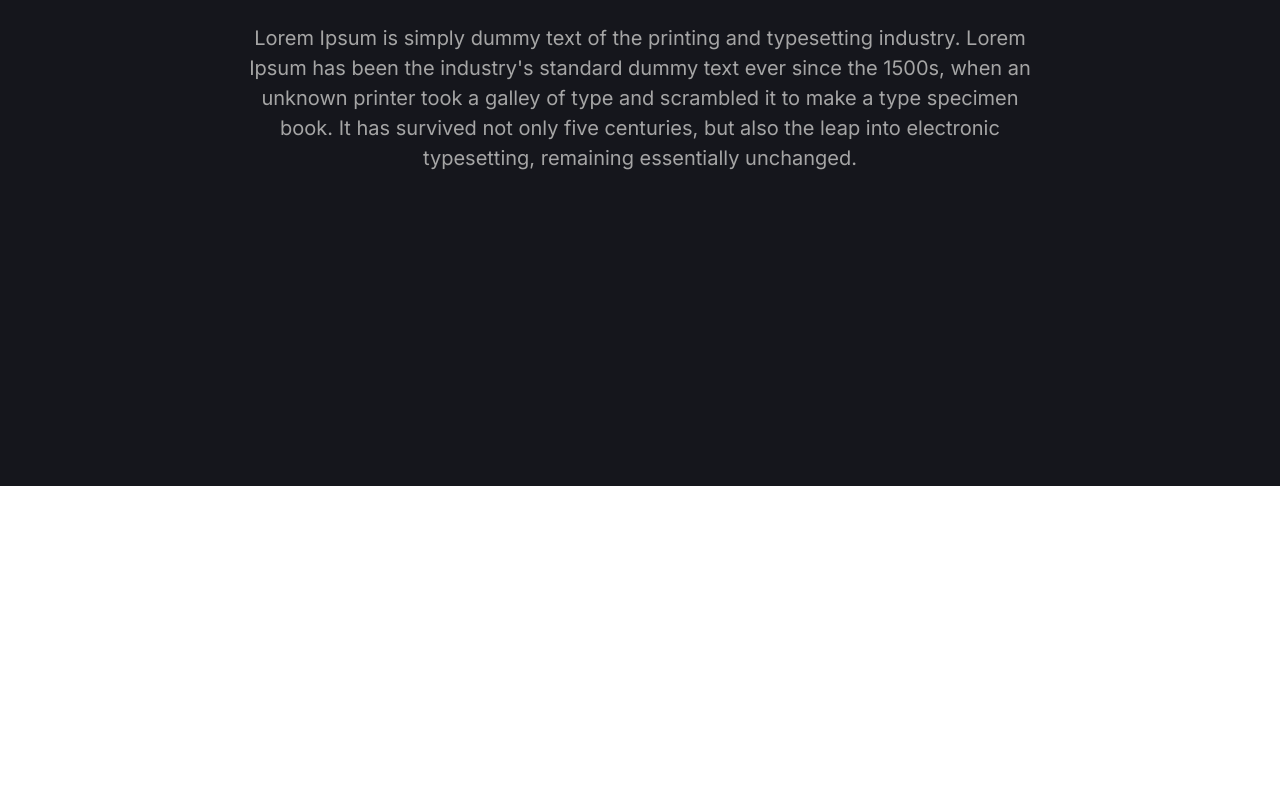
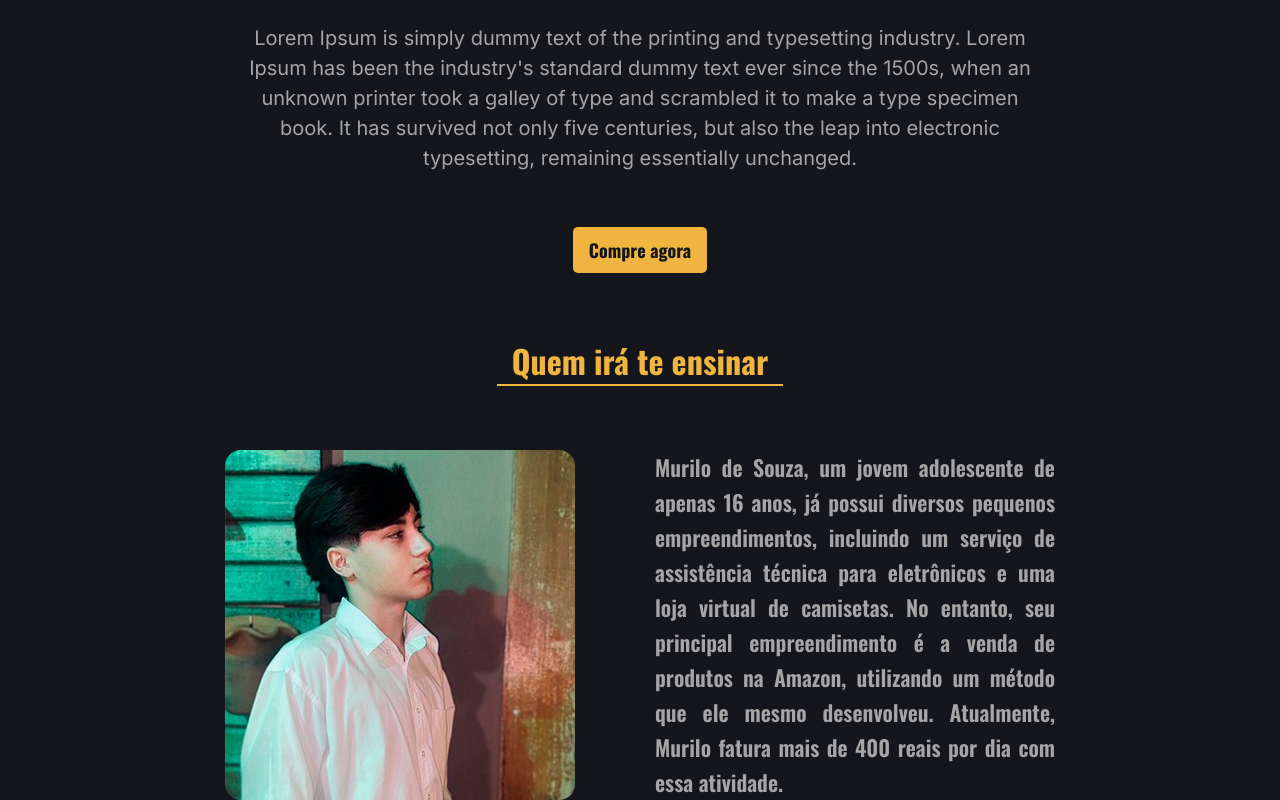
Before and after one commit to LuVidotti/DropShippingAmazon-client, a React (Vite) app in the folder drop-amazon-client/: page / in a window 1280 px wide. Shown: the part 314-1114 px from the top of the page. Before the commit the page ends 800 px from the top, so only its background shows below. Built offline with nearby package versions, Linux system fonts and the light colour scheme.

Commit message:
inserindo sessao de instrutor

```diff
--- a/drop-amazon-client/src/components/Header/index.jsx
+++ b/drop-amazon-client/src/components/Header/index.jsx
@@ -4,13 +4,12 @@ import Logo from "../../img/fundoAzulado.png";
 function Header() {
     return (
         <header className="cabecalho">
-            <img src={Logo} alt="Logotipo do curso" />
+            <img onClick={() => window.location.reload()} src={Logo} alt="Logotipo do curso" />
             <div className="cabecalho__links">
-                <a href="" className="cabecalho__links--link">Sobre</a>
-                <a href="" className="cabecalho__links--link">Instrutor</a>
-                <a href="" className="cabecalho__links--link">Conquistas</a>
+                <a href="#sobre" className="cabecalho__links--link">Sobre</a>
+                <a href="#instrutor" className="cabecalho__links--link">Instrutor</a>
                 <a href="" className="cabecalho__links--link">Depoimentos</a>
-                <a href="" className="cabecalho__links--comprar">Comprar</a>
+                <a href="https://pay.kiwify.com.br/SAANrg6" className="cabecalho__links--comprar">Comprar</a>
             </div>
         </header>
     )
--- a/drop-amazon-client/src/index.css
+++ b/drop-amazon-client/src/index.css
@@ -1,6 +1,10 @@
 * {
   margin: 0;
   padding: 0;
+}
+
+html {
+  scroll-behavior: smooth;
 }
 
 body {
--- a/drop-amazon-client/src/pages/Home/Home.css
+++ b/drop-amazon-client/src/pages/Home/Home.css
@@ -20,3 +20,45 @@
     font-size: 20px;
     line-height: 30px;
 }
+
+.sobre__btn-comprar {
+    text-decoration: none;
+    color: #15161C;
+    background-color: #F0B541;
+    padding: 10px 16px;
+    font-family: "Oswald", "sans-serif";
+    font-weight: 700;
+    margin-top: 3em;
+    border-radius: 5px;
+    font-size: 18px;
+    transition: all .25s;
+}
+
+.sobre__btn-comprar:hover {
+    transform: scale(1.2);
+    box-shadow: 0 0 50px 15px rgb(240, 181, 65, 0.25);
+}
+
+.instrutor__container {
+    display: flex;
+    align-items: center;
+    justify-content: center;
+    margin-top: 4em;
+    gap: 5em;
+}
+
+.instrutor__container img {
+    width: 350px;
+    height: 350px;
+    border-radius: 16px;
+}
+
+.instrutor__container p {
+    width: 400px;
+    color: #A5A5A5;
+    font-size: 22px;
+    text-align: justify;
+    line-height: 35px;
+    font-family: "Oswald", "sans-serif";
+    font-weight: 600;
+}
--- a/drop-amazon-client/src/pages/Home/index.jsx
+++ b/drop-amazon-client/src/pages/Home/index.jsx
@@ -1,17 +1,26 @@
 import Header from "../../components/Header";
 import Titulo from "../../components/Titulo";
+import Instrutor from "../../img/fotoMurilo.jpeg";
 import "./Home.css";
 
 function Home() {
     return (
         <div className="home">
             <Header />
-            <section className="sobre">
+            <section className="sobre" id="sobre">
                 <Titulo>Sobre o curso</Titulo>
                 <div className="container">
                     <p className="sobre__texto">
                         Lorem Ipsum is simply dummy text of the printing and typesetting industry. Lorem Ipsum has been the industry's standard dummy text ever since the 1500s, when an unknown printer took a galley of type and scrambled it to make a type specimen book. It has survived not only five centuries, but also the leap into electronic typesetting, remaining essentially unchanged.
                     </p>
+                    <a href="https://pay.kiwify.com.br/SAANrg6" className="sobre__btn-comprar">Compre agora</a>
+                </div>
+            </section>
+            <section className="instrutor" id="instrutor">
+                <Titulo>Quem irá te ensinar</Titulo>
+                <div className="instrutor__container">
+                    <img src={Instrutor} alt="foto do instrutor Murilo Souza" />
+                    <p>Murilo de Souza, um jovem adolescente de apenas 16 anos, já possui diversos pequenos empreendimentos, incluindo um serviço de assistência técnica para eletrônicos e uma loja virtual de camisetas. No entanto, seu principal empreendimento é a venda de produtos na Amazon, utilizando um método que ele mesmo desenvolveu. Atualmente, Murilo fatura mais de 400 reais por dia com essa atividade.</p>
                 </div>
             </section>
         </div>
```
Also changed, not shown: drop-amazon-client/src/img/fotoMurilo.jpeg (added).
